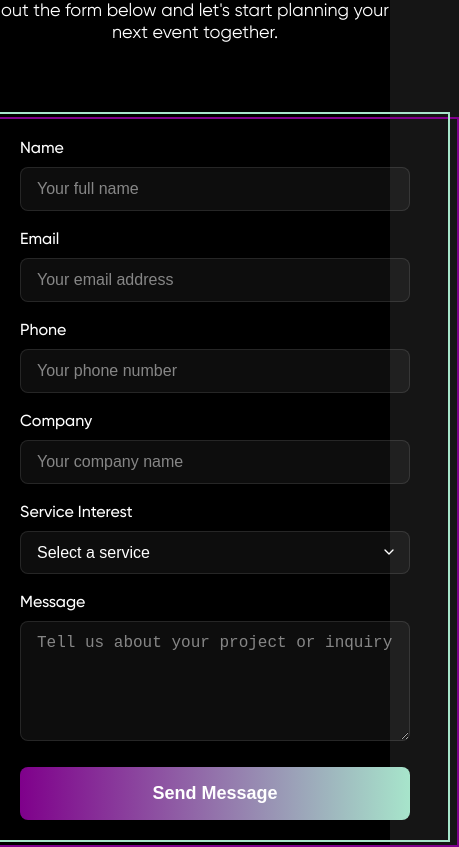
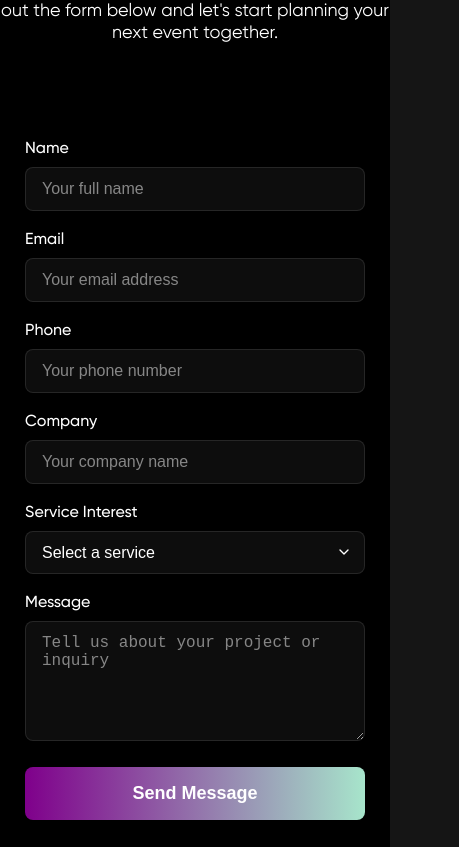
Before and after one commit to zalimt/memorymakers, a React (Create React App) app: page / in a window 390 px wide. Shown: the part 7148-7995 px from the top of the page, 459 px wide, since content can reach past the window. Built offline with nearby package versions, Linux system fonts and the light colour scheme; a small style sheet from the web is missing; a web font is replaced by a local one.

Commit message:
24JUN25 Mob Form

```diff
--- a/src/ContactFormSection.scss
+++ b/src/ContactFormSection.scss
@@ -30,7 +30,7 @@
     z-index: 1;
 
     @media (max-width: 576px) {
-      min-width: 100%;
+      min-width: 340px;
       max-width: 100%;
       padding: 20px;
     }
@@ -45,6 +45,10 @@
       top: -3px;
       left: -7px;
       z-index: -1;
+
+      @media (max-width: 768px) {
+        display: none;
+      }
 
       @media (max-width: 576px) {
         width: calc(100% + 30px);
@@ -62,6 +66,10 @@
       top: -8px;
       left: -12px;
       z-index: -1;
+
+      @media (max-width: 768px) {
+            display: none;
+          }
 
       @media (max-width: 576px) {
         width: calc(100% + 24px);
```
